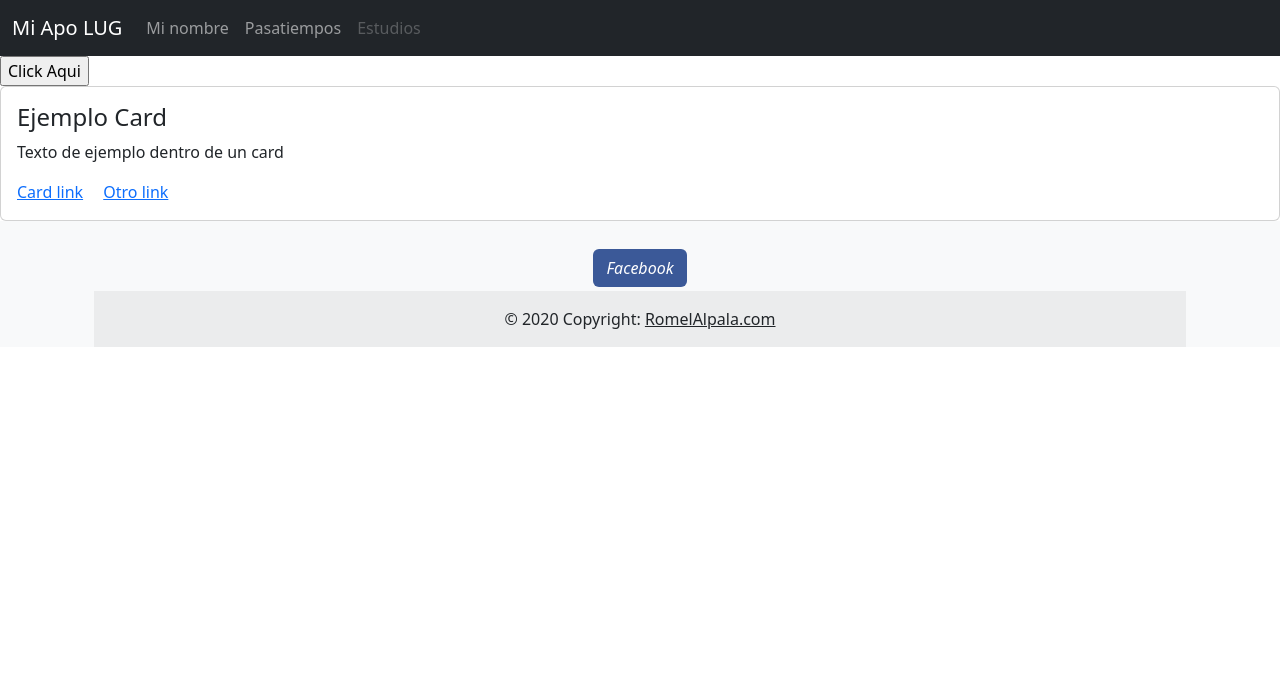
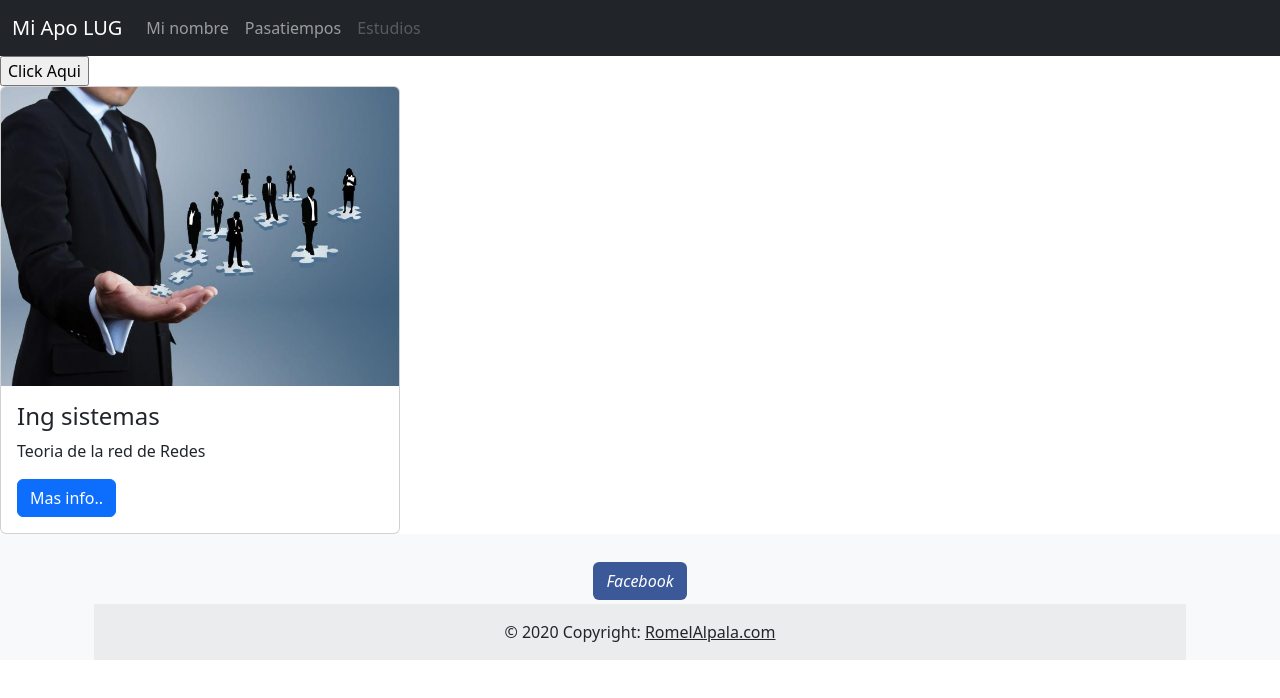
Before and after one commit to romel-alpala/romelalpala21.github.io, a plain HTML site: page index.html in a window 1280 px wide. Drawn offline with nearby package versions, Linux system fonts and the light colour scheme.

Commit message:
se agrega el elemento card con una imagen

```diff
--- a/index.html
+++ b/index.html
@@ -67,12 +67,12 @@
         </button>
       </div>-->
 
-      <div class="card">
+      <div class="card" style="width:400px">
+        <img class="card-img-top" src="imagenes/img_perfil.jpeg" alt="Card image">
         <div class="card-body">
-          <h4 class="card-title">Ejemplo Card</h4>
-          <p class="card-text">Texto de ejemplo dentro de un card</p>
-          <a href="#" class="card-link">Card link</a>
-          <a href="#" class="card-link">Otro link</a>
+          <h4 class="card-title">Ing sistemas</h4>
+          <p class="card-text">Teoria de la red de Redes</p>
+          <a href="#" class="btn btn-primary">Mas info..</a>
         </div>
       </div>
 </body>
```
Also changed, not shown: imagenes/img_perfil.jpeg (added).
